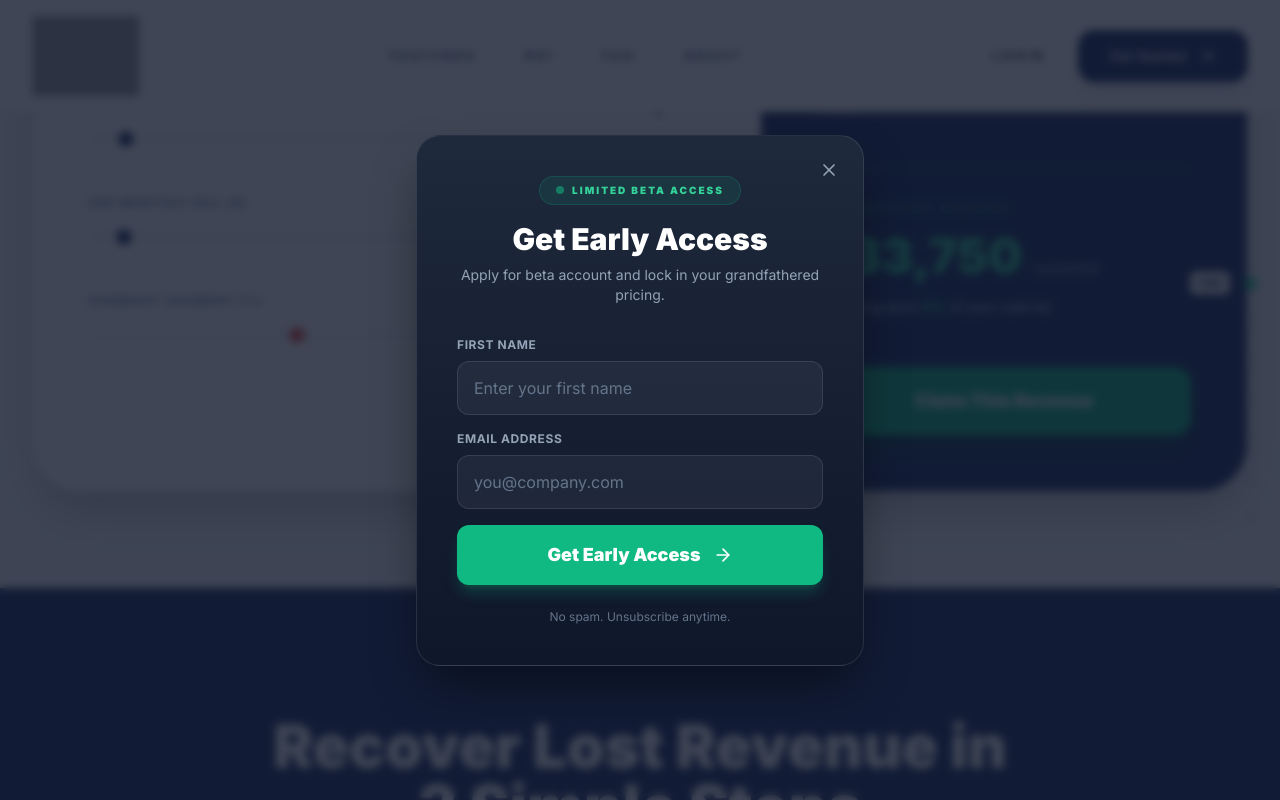
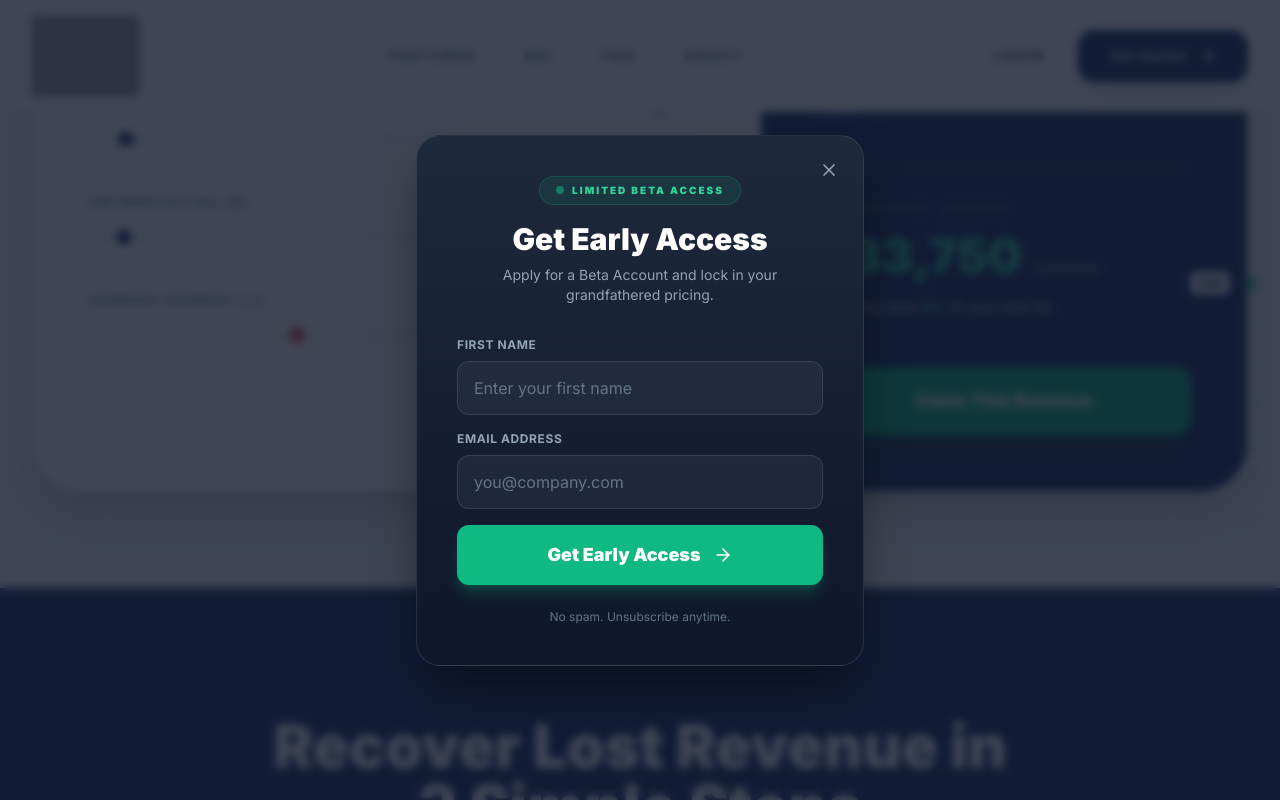
Before and after one commit to pjexec/reengageprolander1, a React (Vite) app: page / in a window 1280 px wide. Both pictures are taken after a click on the button "Claim This Revenue". Shown: the part 3559-4359 px from the top of the page. Built offline with nearby package versions, Linux system fonts and the light colour scheme; grey boxes are pictures that could not be loaded.

Commit message:
Fix modal text capitalization

```diff
--- a/components/SignupModal.tsx
+++ b/components/SignupModal.tsx
@@ -135,7 +135,7 @@ const SignupModal: React.FC<SignupModalProps> = ({ isOpen, onClose }) => {
                                     Get Early Access
                                 </h2>
                                 <p className="text-slate-400 text-sm">
-                                    Apply for beta account and lock in your grandfathered pricing.
+                                    Apply for a Beta Account and lock in your grandfathered pricing.
                                 </p>
                             </div>
 
```
